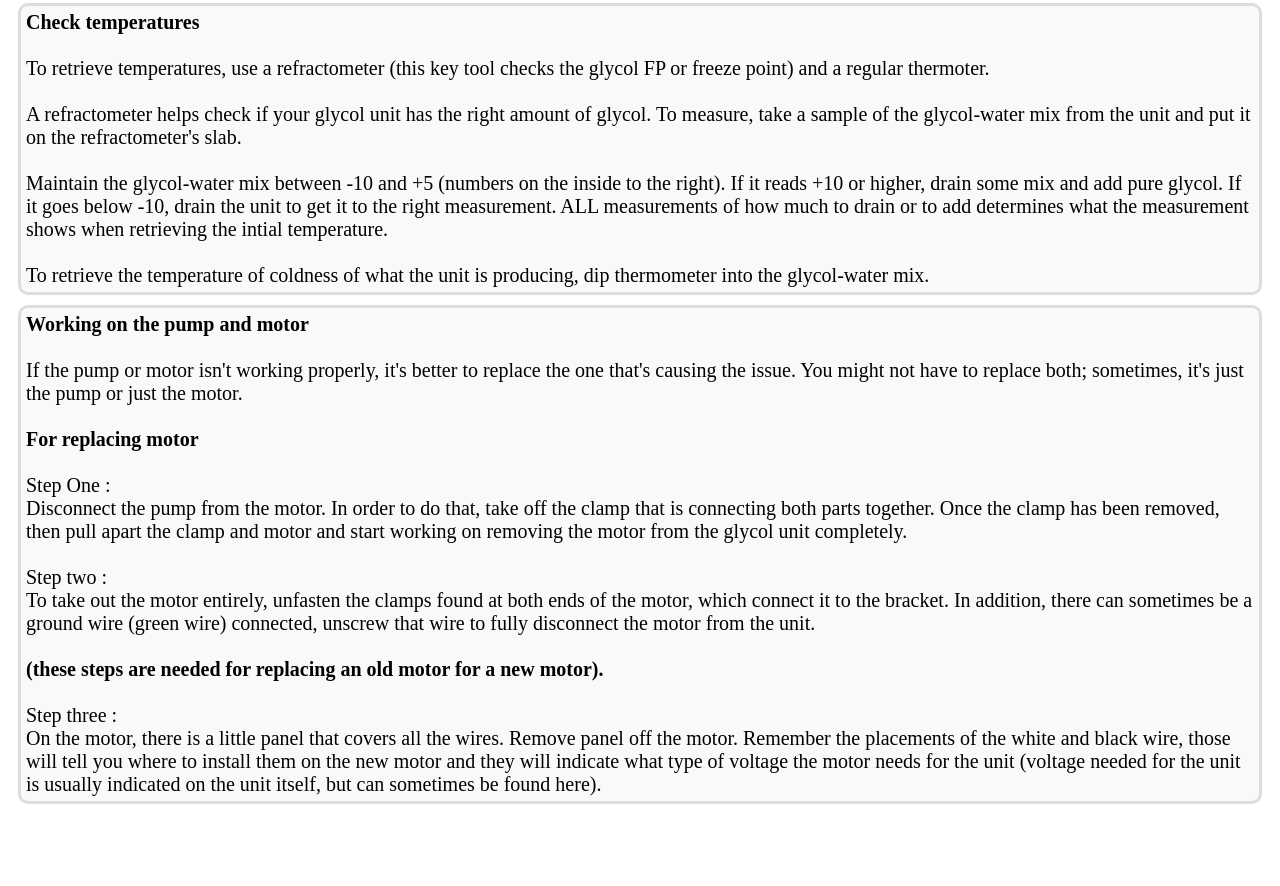
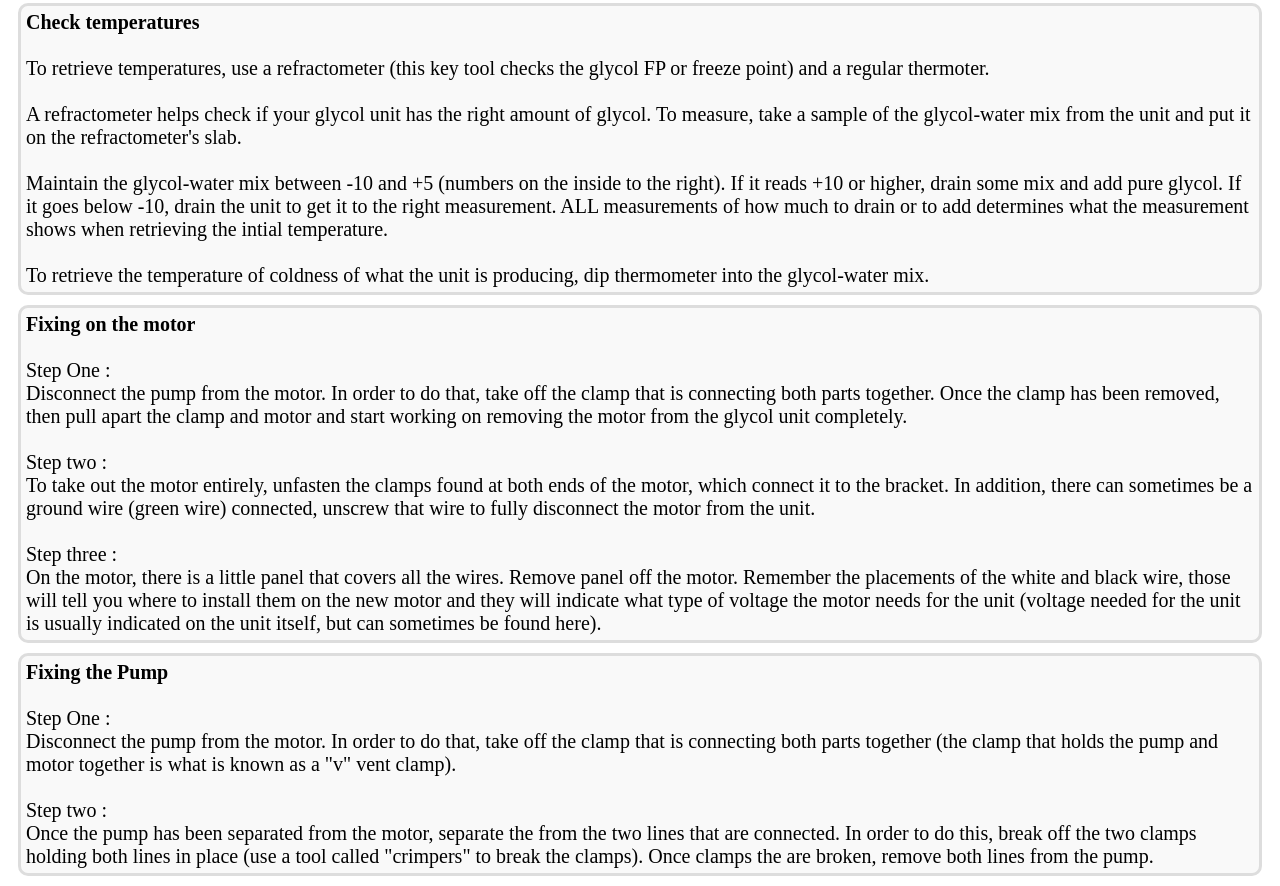
Before and after one commit to antman1997/TapCraftTutorials, a plain HTML site: page index.html in a window 1280 px wide. Shown: the part 1280-2166 px from the top of the page. Before the commit the page ends 2094 px from the top, so only its background shows below. Drawn offline with Linux system fonts and the light colour scheme.

Commit message:
updated files

```diff
--- a/index.html
+++ b/index.html
@@ -86,11 +86,7 @@ After fermentation, beer often undergoes conditioning or maturation, where it ma
       To retrieve the temperature of coldness of what the unit is producing, dip thermometer into the glycol-water mix.
     </div>
     <div class="file file2">
-      <strong>Working on the pump and motor</strong>
-      <br><br>
-      If the pump or motor isn't working properly, it's better to replace the one that's causing the issue. You might not have to replace both; sometimes, it's just the pump or just the motor.
-      <br><br>
-      <strong>For replacing motor</strong>
+      <strong>Fixing on the motor</strong>
       <br><br>
       Step One :
       <br>
@@ -100,14 +96,29 @@ After fermentation, beer often undergoes conditioning or maturation, where it ma
       <br>
       To take out the motor entirely, unfasten the clamps found at both ends of the motor, which connect it to the bracket. In addition, there can sometimes be a ground wire (green wire) connected, unscrew that wire to fully disconnect the motor from the unit.
       <br><br>
-      <strong>(these steps are needed for replacing an old motor for a new motor).</strong>
-      <br><br>
       Step three :
       <br>
       On the motor, there is a little panel that covers all the wires. Remove panel off the motor. Remember the placements of the white and black wire, those will tell you where to install them on the new motor and they will indicate what type of voltage the motor needs for the unit (voltage needed for the unit is usually indicated on the unit itself, but can sometimes be found here).
+    </div>
+
+    <div class="file file3">
+      <strong>Fixing the Pump</strong>
+      <br><br>
+      Step One :
+      <br>
+      Disconnect the pump from the motor. In order to do that, take off the clamp that is connecting both parts together (the clamp that holds the pump and motor together is what is known as a "v" vent clamp).
+      <br><br>
+      Step two :
+      <br>
+      Once the pump has been separated from the motor, separate the from the two lines that are connected. In order to do this, break off the two clamps holding both lines in place (use a tool called "crimpers" to break the clamps). Once clamps the are broken, remove both lines from the pump.
     </div>
   </div>
 </div>
 </section>
 </body>
 </html>
+
+
+
+
+<!--If the motor isn't working properly, it's better to replace the one that's causing the issue. You might not have to replace both; sometimes, it's just the pump or just the motor.-->
```
